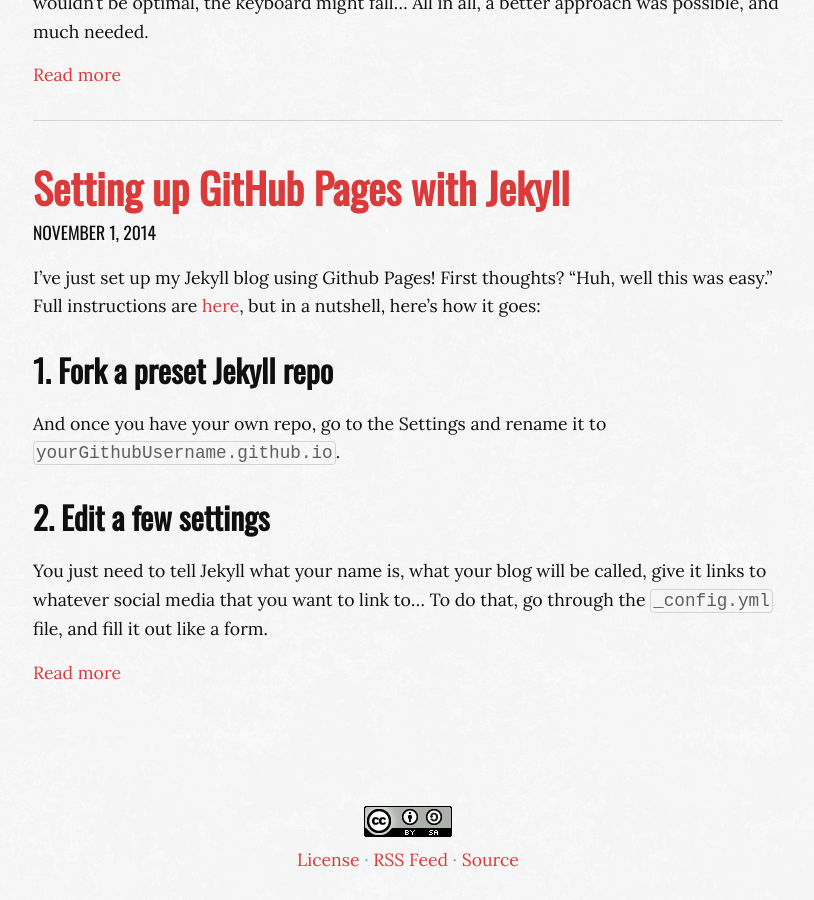
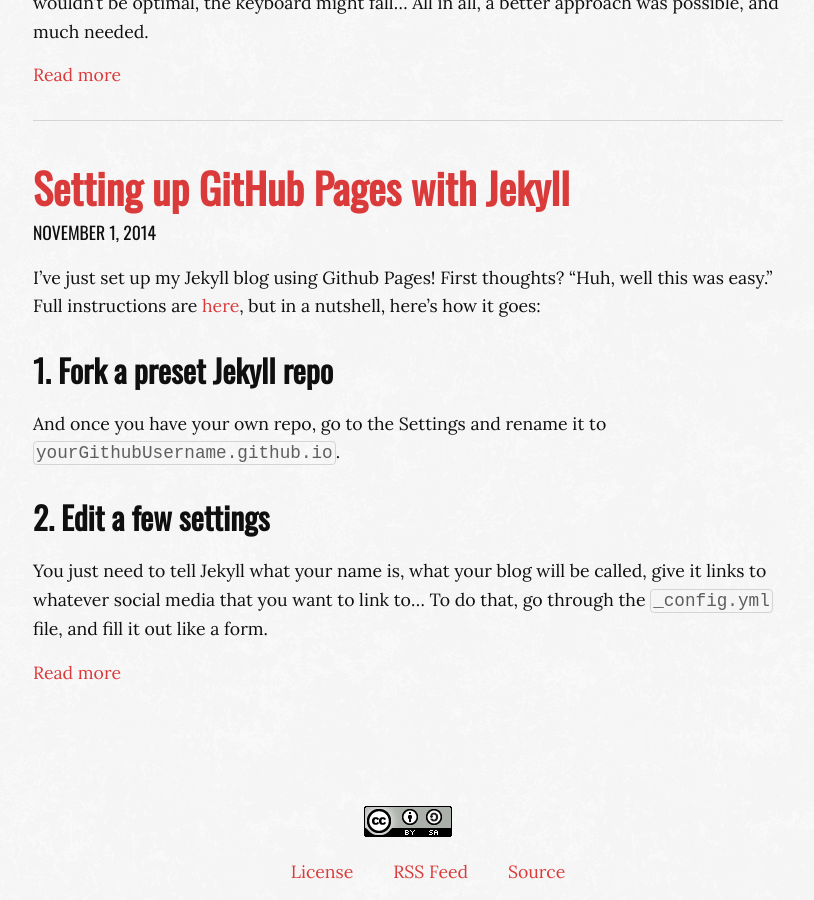
Before and after one commit to MaximeKjaer/kjaer.io, a Jekyll site: the page built from index.html, in a window 1280 px wide and 900 px high, scrolled down 6204 px. Shown: the whole window, without its empty margins (232-1046 px from the left). Built offline with Jekyll 4.4.1, drawn with Linux system fonts in a browser that asks for light colours; before the commit the page ends 7081 px from its top, so only the background shows below that.

Commit message:
Change navigation elements to `nav`s
This makes for better accessibility (and more semantic HTML)

```diff
--- a/_includes/footer.html
+++ b/_includes/footer.html
@@ -1,11 +1,16 @@
 <footer>
     <a rel="license" href="http://creativecommons.org/licenses/by-sa/4.0/"><img alt="Creative Commons License" style="border-width:0" src="/images/license.png" width="88" height="31"/></a>
-    <p>
-        <a rel="license" href="http://creativecommons.org/licenses/by-sa/4.0/">License</a>
-        &middot;
-        <a href="/feed.xml">RSS Feed</a>
-        &middot;
-        <a href="https://github.com/MaximeKjaer/kjaermaxi.me">Source</a>
-
-    </p>
+    <nav>
+        <ul>
+            <li>
+                <a rel="license" href="http://creativecommons.org/licenses/by-sa/4.0/">License</a>
+            </li>
+            <li>
+                <a href="/feed.xml">RSS Feed</a>
+            </li>
+            <li>
+                <a href="https://github.com/MaximeKjaer/kjaermaxi.me">Source</a>
+            </li>
+        </ul>
+    </nav>
 </footer>
--- a/_layouts/default.html
+++ b/_layouts/default.html
@@ -7,9 +7,9 @@
     <div class="hero" style="background-image: url('{% if page.image %}/images/{{ page.image }}{% else %}{{ site.hero_image }}{% endif %}');">
 
 
-        <div class="top-right">
+        <nav class="top-right">
             <a href="/about">ABOUT</a>
-        </div>
+        </nav>
 
 
         <div class="title">
--- a/css/index.scss
+++ b/css/index.scss
@@ -242,7 +242,7 @@
     font-size: $medium;
 }
 
-article a:hover, footer p a:hover {
+article a:hover, footer nav a:hover {
     border-bottom: 1px solid;
 }
 
@@ -262,9 +262,16 @@
     text-align: center;
     font-size: $medium;
 
-    p {
+    nav {
         margin: 1em 0;
-        line-height: 0;
+    }
+    ul {
+        list-style: none;
+    }
+    li {
+        display: inline-block;
+        margin: 0 1em;
+
     }
 }
 
```
